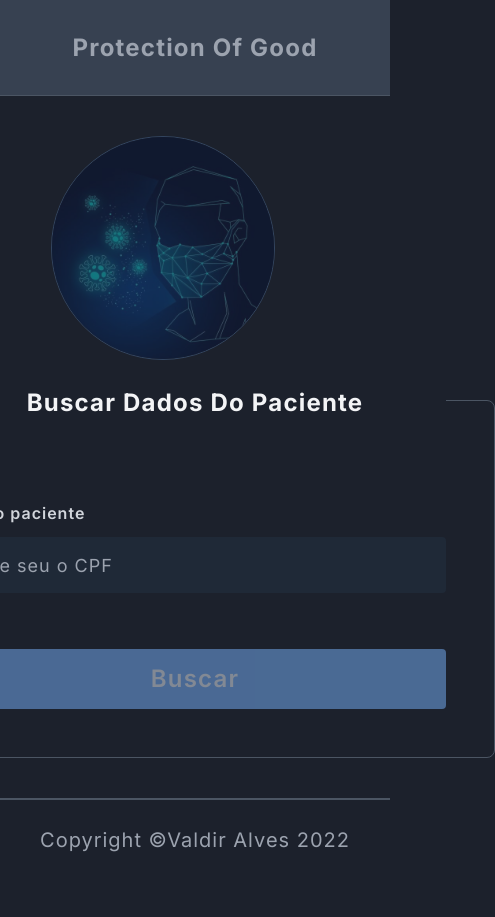
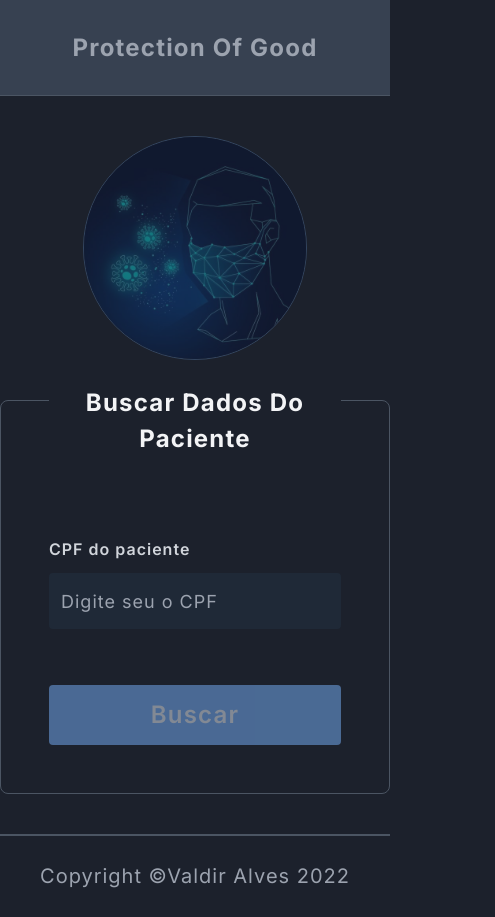
Before and after one commit to valdir-alves3000/pi-viii, a React (Vite) app in the folder frontend/: page /home in a window 390 px wide. Shown: the whole page, 495 px wide, since content can reach past the window. Before the commit the page ends 881 px from the top, so only its background shows below. Built offline with nearby package versions, Linux system fonts and the light colour scheme.

Commit message:
Update frontend

```diff
--- a/frontend/src/components/Home.tsx
+++ b/frontend/src/components/Home.tsx
@@ -49,10 +49,10 @@ export function Home() {
     <Layout>
       <img
         src="src/assets/virus_mask.jpg"
-        className="rounded-full w-56 mr-16 mt-10 opacity-40 border border-blue-400 lg:w-96"
+        className="rounded-full w-56 mt-10 opacity-40 border border-blue-400 lg:w-96 lg:mr-16"
       />
 
-      <div className="flex flex-col gap-4 items-stretch w-[600px] mt-10 border border-gray-600 p-12 rounded-lg">
+      <div className="w-full flex flex-col gap-4 items-stretch max-w-[600px] mt-10 border border-gray-600 p-12 rounded-lg">
         <Heading className="text-center relative -top-16 bg-blue-800">
           Buscar dados do paciente
         </Heading>
--- a/frontend/src/components/Login.tsx
+++ b/frontend/src/components/Login.tsx
@@ -39,10 +39,10 @@ export function Login() {
     <Layout>
       <img
         src="src/assets/virus_mask.jpg"
-        className="rounded-full w-56 mr-16 mt-10 opacity-40 border border-blue-400 lg:w-96"
+        className="rounded-full w-56 mt-10 opacity-40 border border-blue-400 lg:w-96 lg:mr-16"
       />
 
-      <div className="flex flex-col gap-4 items-stretch w-[600px] mt-10 border border-gray-600 p-12 rounded-lg">
+      <div className="w-full flex flex-col gap-4 items-stretch max-w-[600px] mt-10 border border-gray-600 p-12 rounded-lg ">
         <Heading size="lg" className="text-center relative -top-16 bg-blue-800">
           Login
         </Heading>
--- a/frontend/src/contexts/AuthContext.tsx
+++ b/frontend/src/contexts/AuthContext.tsx
@@ -1,6 +1,5 @@
 import { setCookie } from "nookies";
 import { createContext, useState } from "react";
-import { useNavigate } from "react-router-dom";
 import { AuthContextProps, AuthProviderProps } from "../data/@types";
 import { api } from "../services/api";
 
@@ -9,7 +8,6 @@ export const AuthContext = createContext({} as AuthContextProps);
 export function AuthProvider({ children }: AuthProviderProps) {
   const isAuthenticated = false;
   const [loading, setLoading] = useState(false);
-  const navigate = useNavigate();
 
   const [email, setEmail] = useState("");
   const [password, setPassword] = useState("");
--- a/frontend/src/main.tsx
+++ b/frontend/src/main.tsx
@@ -1,4 +1,3 @@
-// import "animate.css";
 import React from "react";
 import ReactDOM from "react-dom/client";
 import App from "./App";
```
Also changed, not shown: frontend/src/assets/screenshot.png (added).
